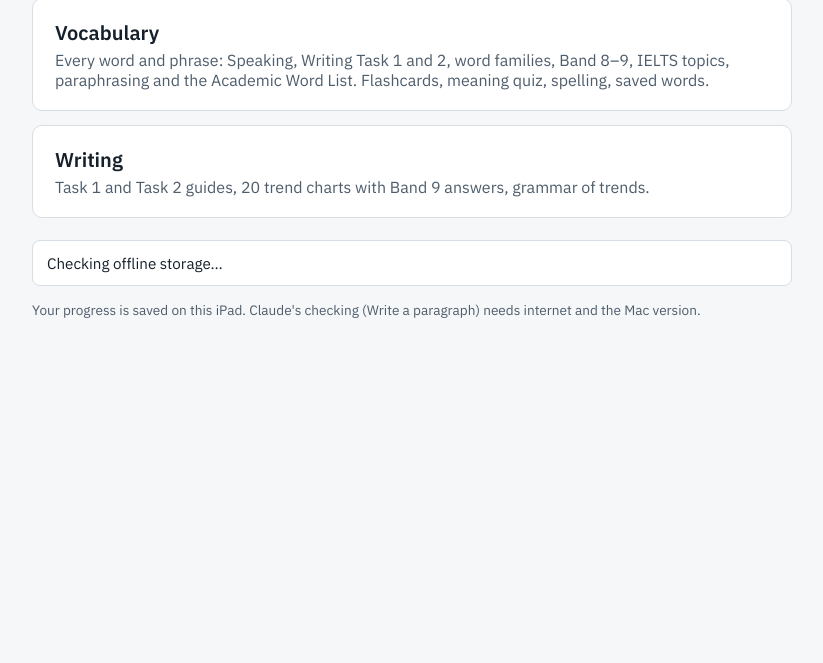
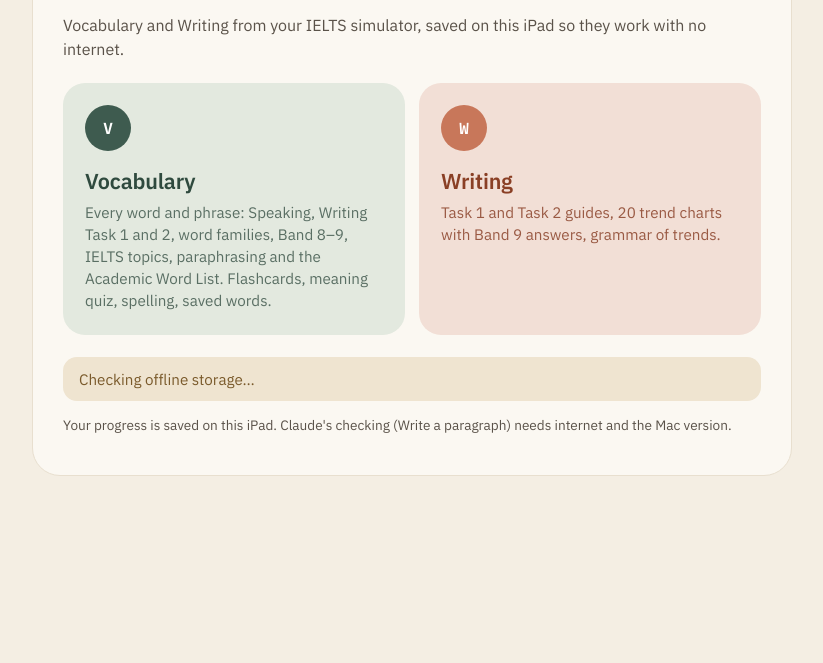
Before and after one commit to Reby0318/ielts-study, a plain HTML site: page index.html in a window 1280 px wide. Shown: the part 137-800 px from the top of the page, without its empty margins (228-1051 px from the left). Drawn offline with Linux system fonts and the light colour scheme.

Commit message:
Menu page in terracotta and sage
Co-Authored-By: Claude Opus 5.5 <noreply@anthropic.com>

```diff
--- a/index.html
+++ b/index.html
@@ -13,24 +13,31 @@
 <link rel="stylesheet" href="fonts/fonts.css">
 <script>if('serviceWorker' in navigator){var hadSW=!!navigator.serviceWorker.controller,swR=0;navigator.serviceWorker.register('sw.js').then(function(r){r.update()});navigator.serviceWorker.addEventListener('controllerchange',function(){if(hadSW&&!swR){swR=1;location.reload()}})}</script>
 <style>
-:root{--ground:#F6F7F9;--surface:#fff;--ink:#16202B;--ink-2:#4E5D6C;--rule:#D7DEE6;--accent:#1C4E6B;--good:#2C6349;--good-soft:#E2F0E9}
-@media (prefers-color-scheme:dark){:root{--ground:#0B1016;--surface:#141C24;--ink:#E4ECF3;--ink-2:#A6B4C0;--rule:#2A3742;--accent:#82BEDD;--good:#84C6A2;--good-soft:#15291F}}
+:root{--ground:#F4EEE3;--surface:#FBF8F2;--ink:#2A2622;--ink-2:#5A5249;--rule:#E8DFCF;--good:#3E5B4F;--good-soft:#E3E9DF}
+@media (prefers-color-scheme:dark){:root{--ground:#0B1016;--surface:#141C24;--ink:#E4ECF3;--ink-2:#A6B4C0;--rule:#2A3742;--good:#84C6A2;--good-soft:#15291F}}
 *{box-sizing:border-box}body{margin:0;background:var(--ground);color:var(--ink);font-family:"IBM Plex Sans",-apple-system,sans-serif;
 padding:max(28px,env(safe-area-inset-top)) max(20px,env(safe-area-inset-right)) 40px max(20px,env(safe-area-inset-left))}
-main{max-width:760px;margin:0 auto}h1{font-family:"Newsreader",Georgia,serif;font-weight:500;font-size:2.2rem;margin:10px 0 6px}
-p{color:var(--ink-2);line-height:1.5}.cards{display:grid;gap:14px;margin:22px 0}
-a.card{display:block;text-decoration:none;color:inherit;background:var(--surface);border:1px solid var(--rule);border-radius:10px;padding:20px 22px}
-a.card b{display:block;font-size:1.25rem;margin-bottom:4px}a.card span{color:var(--ink-2)}
-.off{border:1px solid var(--rule);border-radius:8px;padding:12px 14px;background:var(--surface);font-size:.95rem}
-.off.ok{border-color:var(--good);background:var(--good-soft)}
+main{max-width:760px;margin:0 auto;background:var(--surface);border:1px solid var(--rule);border-radius:28px;padding:34px 30px 26px}
+h1{font-weight:600;font-size:clamp(2.1rem,6vw,2.8rem);letter-spacing:-.035em;line-height:1.05;margin:4px 0 0}
+h1::after{content:"";display:block;width:56px;height:6px;border-radius:6px;margin:14px 0 4px;background:linear-gradient(90deg,#C8775A 0 33%,#D7C3A3 33% 66%,#3E5B4F 66%)}
+p{color:var(--ink-2);line-height:1.5}.cards{display:grid;grid-template-columns:repeat(auto-fit,minmax(240px,1fr));gap:14px;margin:22px 0}
+a.card{display:block;text-decoration:none;color:inherit;border-radius:22px;padding:22px 22px 24px;transition:filter .15s}
+a.card:active,a.card:hover{filter:brightness(.97)}
+a.card i{display:grid;place-items:center;width:46px;height:46px;border-radius:50%;color:#fff;font-style:normal;font-weight:600;font-family:"IBM Plex Mono",monospace;margin-bottom:16px}
+a.card b{display:block;font-size:1.35rem;letter-spacing:-.01em;margin-bottom:6px}a.card span{line-height:1.45;font-size:.95rem}
+a.card.v{background:#E3E9DF}a.card.v i{background:#3E5B4F}a.card.v b{color:#2F4A3E}a.card.v span{color:#5A6F64}
+a.card.w{background:#F2DFD6}a.card.w i{background:#C8775A}a.card.w b{color:#8A3F25}a.card.w span{color:#9A5A44}
+.off{border-radius:14px;padding:12px 16px;background:#EFE4D0;color:#7A5A2B;font-size:.95rem}
+.off.ok{background:var(--good-soft);color:var(--good)}
+@media (prefers-color-scheme:dark){main{background:var(--surface)}a.card b,a.card span{color:#1B1A17}.off{color:#1B1A17}}
 </style>
 </head>
 <body><main>
 <h1>IELTS on iPad</h1>
-<p>Vocabulary and Study from your IELTS simulator, saved on this iPad so they work with no internet.</p>
+<p>Vocabulary and Writing from your IELTS simulator, saved on this iPad so they work with no internet.</p>
 <div class="cards">
-<a class="card" href="vocab.html"><b>Vocabulary</b><span>Every word and phrase: Speaking, Writing Task 1 and 2, word families, Band 8–9, IELTS topics, paraphrasing and the Academic Word List. Flashcards, meaning quiz, spelling, saved words.</span></a>
-<a class="card" href="study.html"><b>Writing</b><span>Task 1 and Task 2 guides, 20 trend charts with Band 9 answers, grammar of trends.</span></a>
+<a class="card v" href="vocab.html"><i>V</i><b>Vocabulary</b><span>Every word and phrase: Speaking, Writing Task 1 and 2, word families, Band 8–9, IELTS topics, paraphrasing and the Academic Word List. Flashcards, meaning quiz, spelling, saved words.</span></a>
+<a class="card w" href="study.html"><i>W</i><b>Writing</b><span>Task 1 and Task 2 guides, 20 trend charts with Band 9 answers, grammar of trends.</span></a>
 </div>
 <div class="off" id="off">Checking offline storage…</div>
 <p style="font-size:.85rem">Your progress is saved on this iPad. Claude's checking (Write a paragraph) needs internet and the Mac version.</p>
--- a/sw.js
+++ b/sw.js
@@ -1,5 +1,5 @@
 /* Saves the whole app on the device so it works offline. Version changes whenever a file changes. */
-var CACHE='ielts-study-b7ca16784c';
+var CACHE='ielts-study-f35aa53d1f';
 var FILES=["fonts/01a7bb0282f3.woff2", "fonts/1772d8b1c110.woff2", "fonts/1aef0bc59a32.woff", "fonts/1cc6499a71ba.woff2", "fonts/23091c2e67de.woff2", "fonts/230b618a2262.woff2", "fonts/23b860b3a929.woff2", "fonts/2879c96c20cb.woff2", "fonts/396788906de4.woff2", "fonts/3f4fa43da683.woff", "fonts/48e35bab5375.woff2", "fonts/4aa9bb70e8a9.woff2", "fonts/5ca4c3a527db.woff2", "fonts/5f304aff9667.woff2", "fonts/647823ad22a6.woff2", "fonts/68039027a26a.woff2", "fonts/7903fe30d647.woff2", "fonts/7be5dcde6f5c.woff2", "fonts/8aaa1aea42ab.woff2", "fonts/8f419e32b049.woff2", "fonts/98331b2aa39d.woff2", "fonts/997f74927d15.woff2", "fonts/a7e92f3b2582.woff", "fonts/a94c69d3d4b0.woff2", "fonts/aa487ad71d5a.woff2", "fonts/b0cdd145d83c.woff2", "fonts/b1dca16c128b.woff2", "fonts/c04dea5e3b89.woff2", "fonts/d183c10d84ab.woff", "fonts/db0969e0e7a5.woff2", "fonts/df8ba31ecceb.woff2", "fonts/e05b6e900e1a.woff2", "fonts/eeeea3d39d5b.woff", "fonts/effb1ea2f9ac.woff2", "fonts/f3823949bd28.woff", "fonts/f6667783d2bb.woff2", "fonts/fonts.css", "icon-180.png", "icon-512.png", "index.html", "manifest.webmanifest", "study-data.js", "study.html", "study.js", "vocab.html"];
 function saveAll(){return caches.open(CACHE).then(function(c){return Promise.all(['./'].concat(FILES).map(function(f){
   return c.match(f).then(function(hit){if(hit)return;return c.add(new Request(f,{cache:'reload'})).catch(function(){return new Promise(function(r){setTimeout(r,2000)}).then(function(){return c.add(new Request(f,{cache:'reload'}))}).catch(function(){})})})}))})}
```
Also changed, not shown: study.html (+1 -1 lines), icon-180.png, icon-512.png, manifest.webmanifest.
